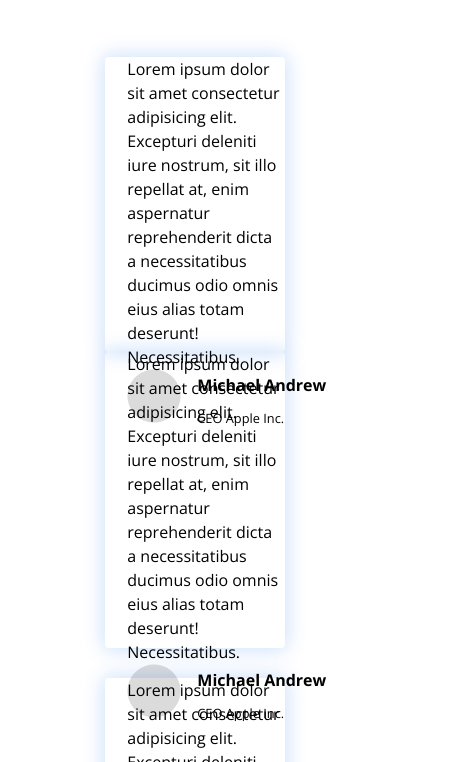
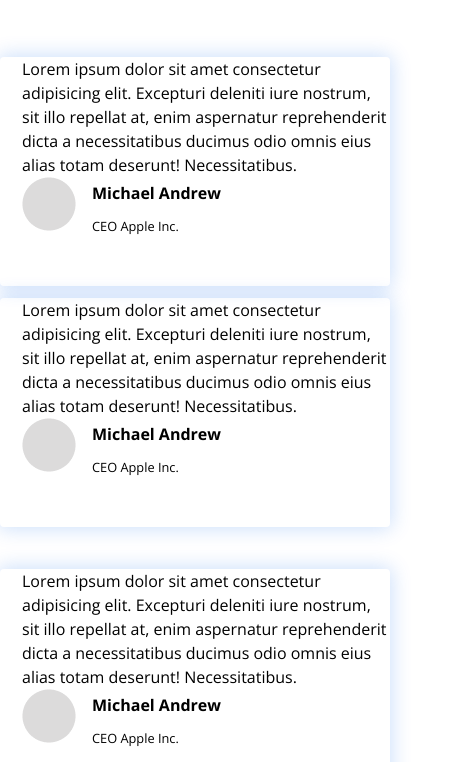
Before and after one commit to shaquibkhan/Hosting-Landing-Page, a plain HTML site: page index.html in a window 390 px wide. Shown: the part 7202-7964 px from the top of the page, 460 px wide, since content can reach past the window. Drawn offline with nearby package versions, Linux system fonts and the light colour scheme; files whose address does not match are found by name.

Commit message:
responsive code across the devices

```diff
--- a/css/style.css
+++ b/css/style.css
@@ -289,13 +289,19 @@ font-size: 2rem;
         flex-direction: column;
         align-items: center;
     }
+    .customer-card{
+    box-shadow:  0px 0px 20px 2px rgba(5, 102, 234,.2);
+    border-radius: 4px;
+    max-width: 100%;
+   margin-bottom: 12px;
+}
     .footer-row-1{
         display: flex;
         flex-direction: column;
         justify-content: space-around;
         align-items: center;
         background-image: url('../assets/footer-bg.svg');
-        height: auto;
+        /* height: auto; */
     }
     .footer-row-2{
         display: flex;
```
